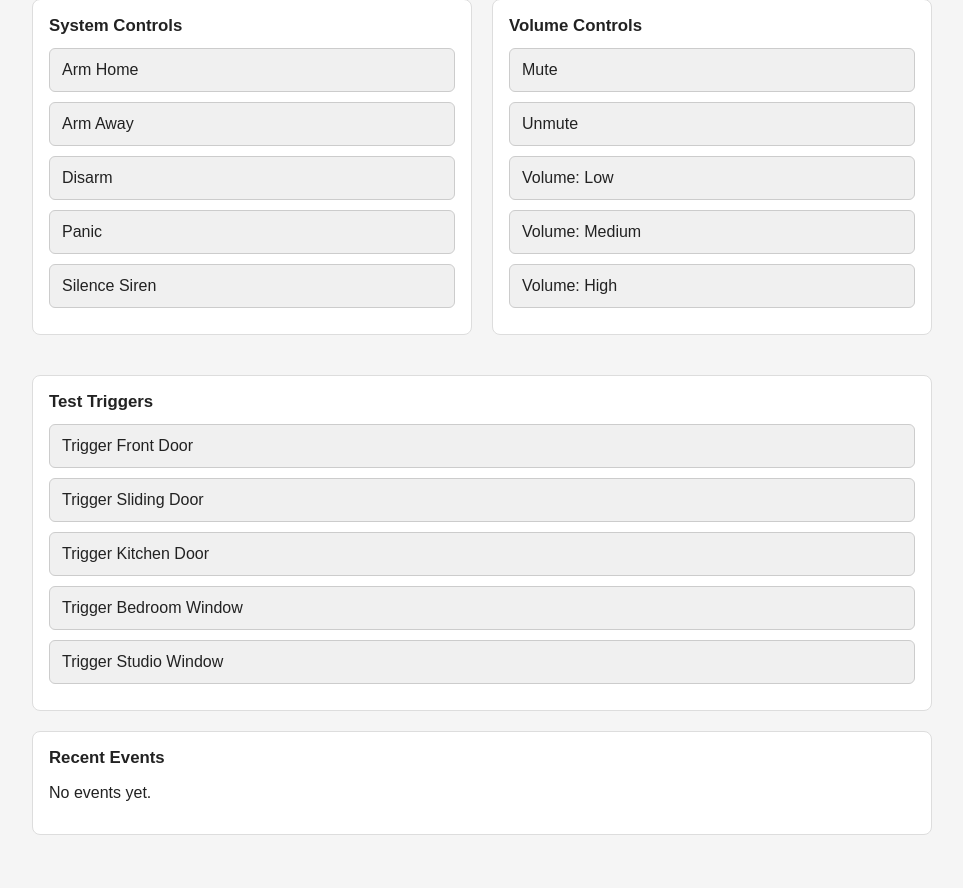
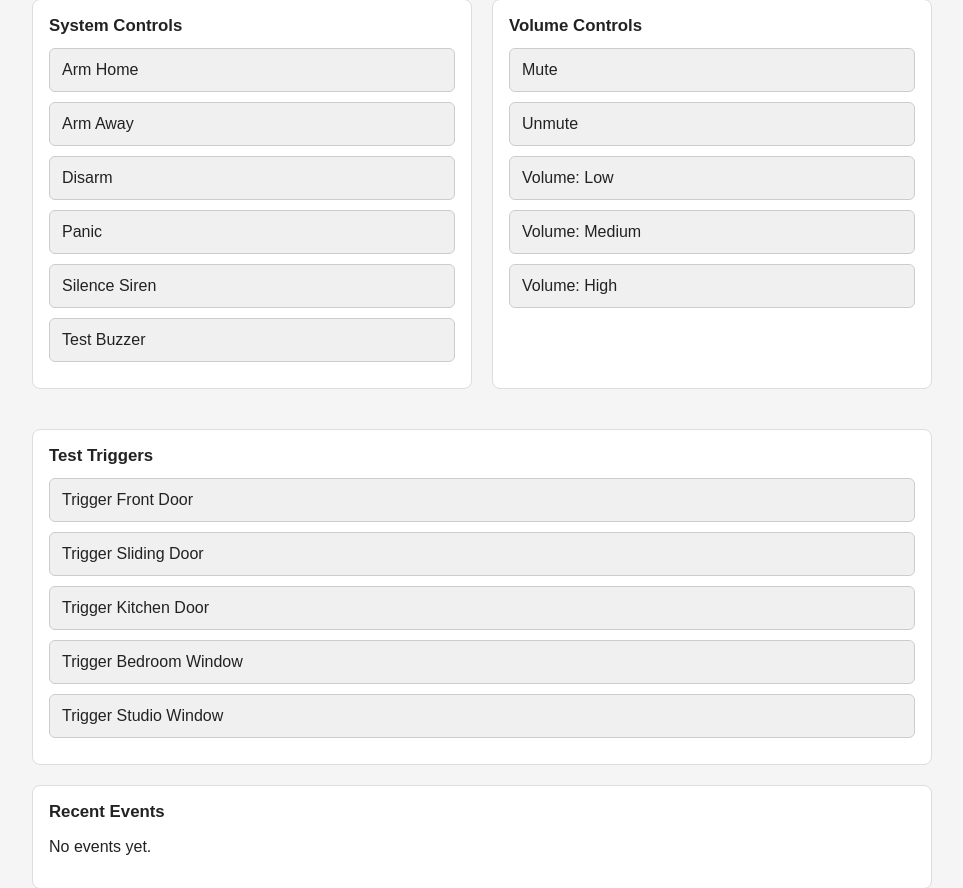
Before and after one commit to kevinkell-y/condo-alarm, a Flask app: page / in a window 1280 px wide. Shown: the part 300-1188 px from the top of the page, without its empty margins (158-1121 px from the left). Before the commit the page ends 1135 px from the top, so only its background shows below. Run offline with Flask 3, Linux system fonts and the light colour scheme.

Commit message:
Add buzzer test route and refine siren behavior with volume control

```diff
--- a/siren.py
+++ b/siren.py
@@ -15,11 +15,11 @@ class Siren:
         volume = getattr(self.state, "siren_volume", "MEDIUM")
 
         if volume == "LOW":
-            return 0.15
+            return 0.08
         if volume == "HIGH":
-            return 0.8
+            return 0.9
 
-        return 0.45
+        return 0.35
 
     def _run_pattern(self):
         while not self._stop_event.is_set():
--- a/web/server.py
+++ b/web/server.py
@@ -119,4 +119,16 @@ def create_app(state, notifier, siren, engine, zones, logger, config_store):
 
         return redirect("/")
 
+    @app.route("/test-buzzer")
+    def test_buzzer():
+        from buzzer import chirp
+
+        chirp(volume=0.15)
+        logger.log_event(
+            "test_buzzer",
+            volume=state.siren_volume,
+            muted=state.siren_muted,
+        )
+        return redirect("/")
+
     return app
--- a/web/templates/index.html
+++ b/web/templates/index.html
@@ -25,6 +25,7 @@
       <a href="/disarm" class="btn">Disarm</a>
       <a href="/panic" class="btn">Panic</a>
       <a href="/silence" class="btn">Silence Siren</a>
+      <a href="/test-buzzer" class="btn">Test Buzzer</a>
     </section>
 
     <section class="card">
```
